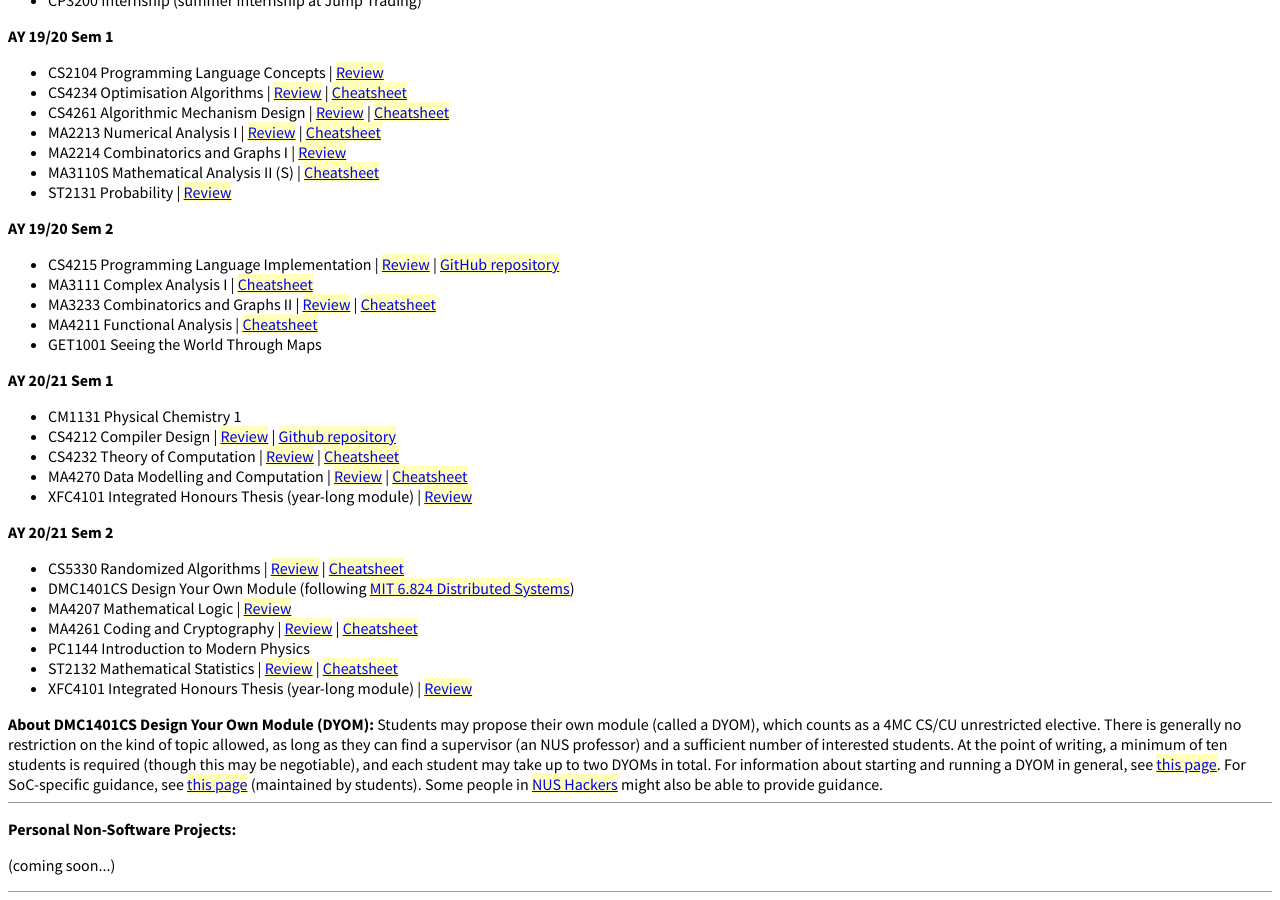
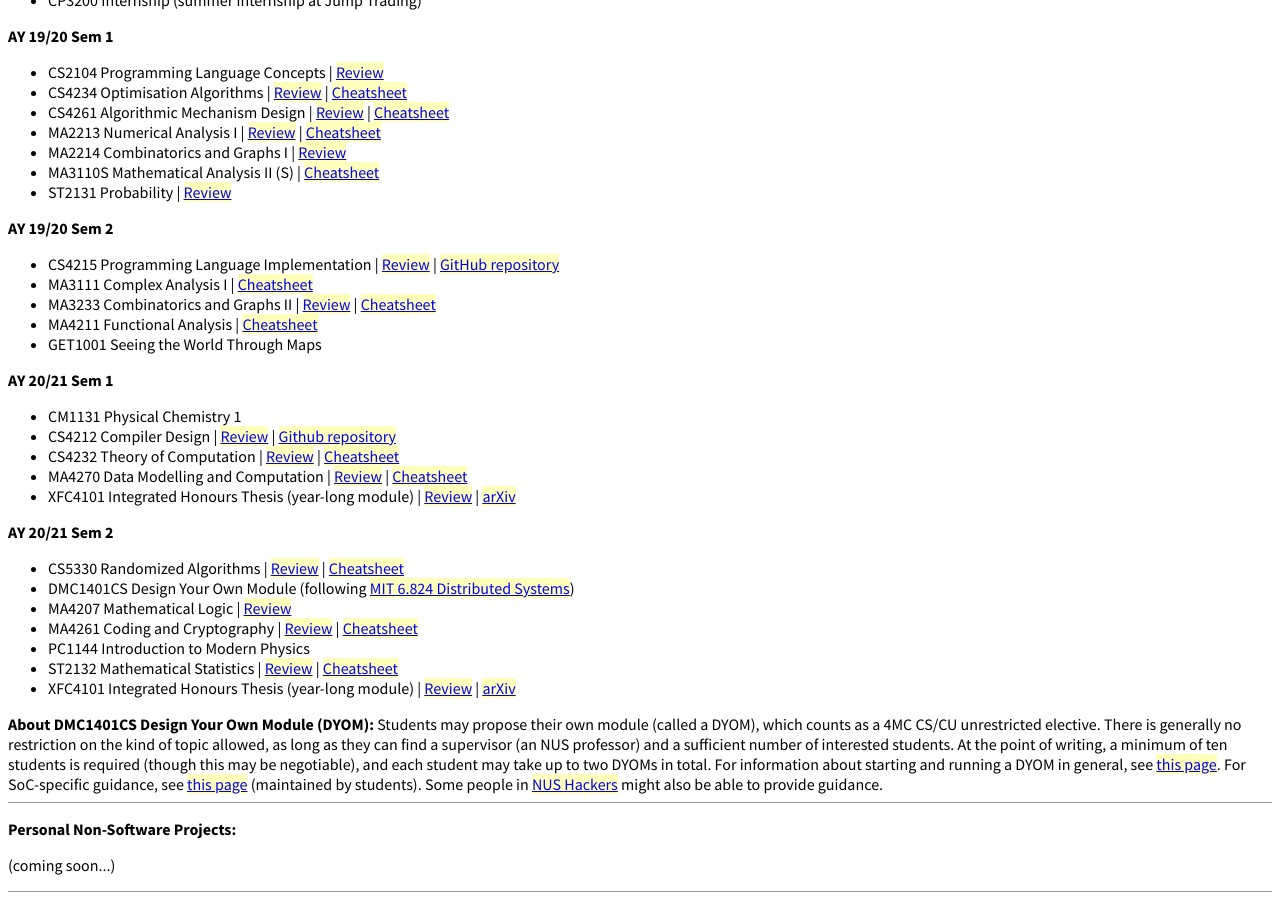
Before and after one commit to btzy/homepage, a Jekyll site: the page built from index.html, in a window 1280 px wide and 900 px high, scrolled down 5208 px. Built offline with Jekyll 4.4.1, drawn with Linux system fonts in a browser that asks for light colours; comment, search, counter and statistics services are not loaded.

Commit message:
Add arXiv link for XFC4101 paper

```diff
--- a/index.html
+++ b/index.html
@@ -389,7 +389,7 @@ scripts:
 <li>CS4212 Compiler Design | <a href="nus/CS4212.html">Review</a> | <a href="https://github.com/btzy/CS4212-compiler">Github repository</a></li>
 <li>CS4232 Theory of Computation | <a href="nus/CS4232.html">Review</a> | <a href="nus/CS4232 Reference.pdf">Cheatsheet</a></li>
 <li>MA4270 Data Modelling and Computation | <a href="nus/MA4270.html">Review</a> | <a href="nus/MA4270 Reference.pdf">Cheatsheet</a></li>
-<li>XFC4101 Integrated Honours Thesis (year-long module) | <a href="nus/XFC4101.html">Review</a></li>
+<li>XFC4101 Integrated Honours Thesis (year-long module) | <a href="nus/XFC4101.html">Review</a> | <a href="https://arxiv.org/abs/2106.12193">arXiv</a></li>
 </ul>
 
 <p class="modulegroup">AY 20/21 Sem 2</p>
@@ -400,7 +400,7 @@ scripts:
 <li>MA4261 Coding and Cryptography | <a href="nus/MA4261.html">Review</a> | <a href="nus/MA4261 Reference.pdf">Cheatsheet</a></li>
 <li>PC1144 Introduction to Modern Physics</li>
 <li>ST2132 Mathematical Statistics | <a href="nus/ST2132.html">Review</a> | <a href="nus/ST2132 Reference.pdf">Cheatsheet</a></li>
-<li>XFC4101 Integrated Honours Thesis (year-long module) | <a href="nus/XFC4101.html">Review</a></li>
+<li>XFC4101 Integrated Honours Thesis (year-long module) | <a href="nus/XFC4101.html">Review</a> | <a href="https://arxiv.org/abs/2106.12193">arXiv</a></li>
 </ul>
 
 <span class="keyname">About DMC1401CS Design Your Own Module (DYOM):</span>  Students may propose their own module (called a DYOM), which counts as a 4MC CS/CU unrestricted elective.  There is generally no restriction on the kind of topic allowed, as long as they can find a supervisor (an NUS professor) and a sufficient number of interested students.  At the point of writing, a minimum of ten students is required (though this may be negotiable), and each student may take up to two DYOMs in total.  For information about starting and running a DYOM in general, see <a href="https://www.nus.edu.sg/registrar/academic-information-policies/undergraduate-students/design-your-own-module">this page</a>.  For SoC-specific guidance, see <a href="https://github.com/nusdistsys/NUS_DYOM">this page</a> (maintained by students).  Some people in <a href="https://www.nushackers.org/">NUS Hackers</a> might also be able to provide guidance.
```
